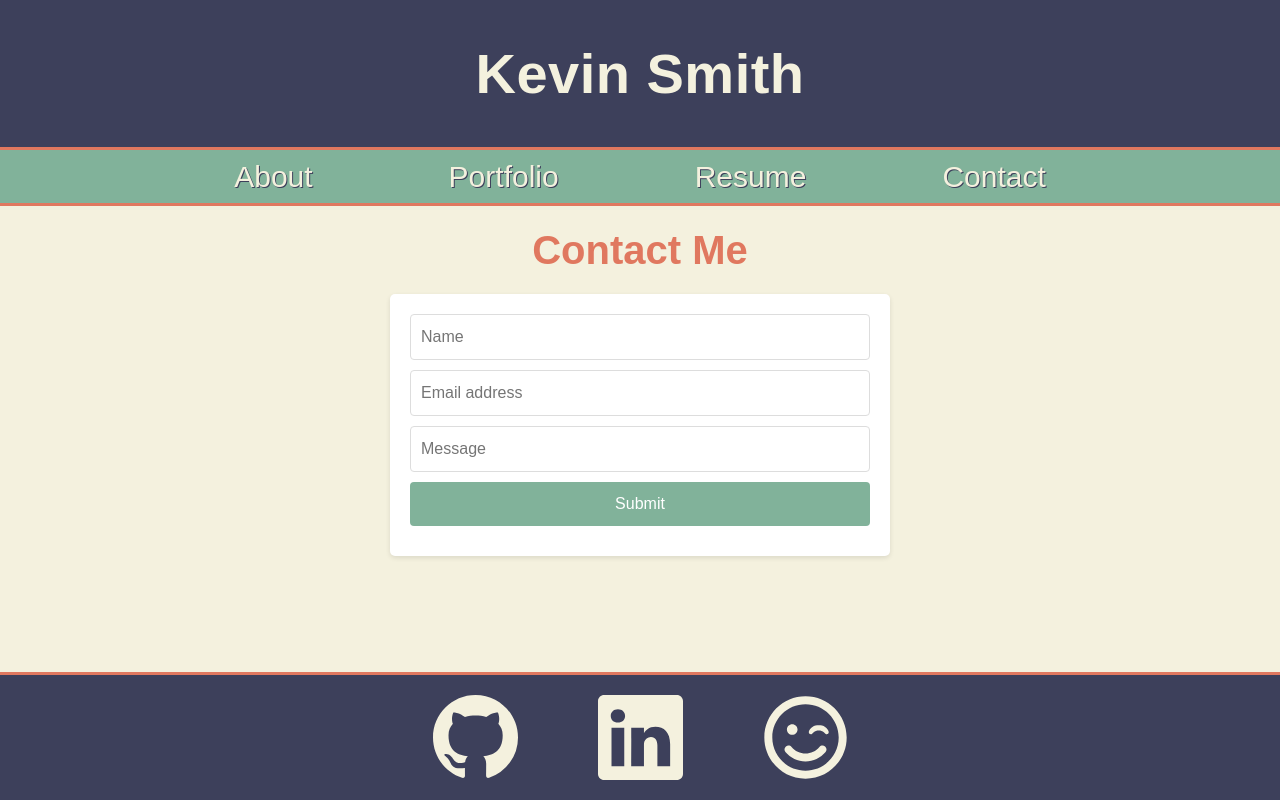
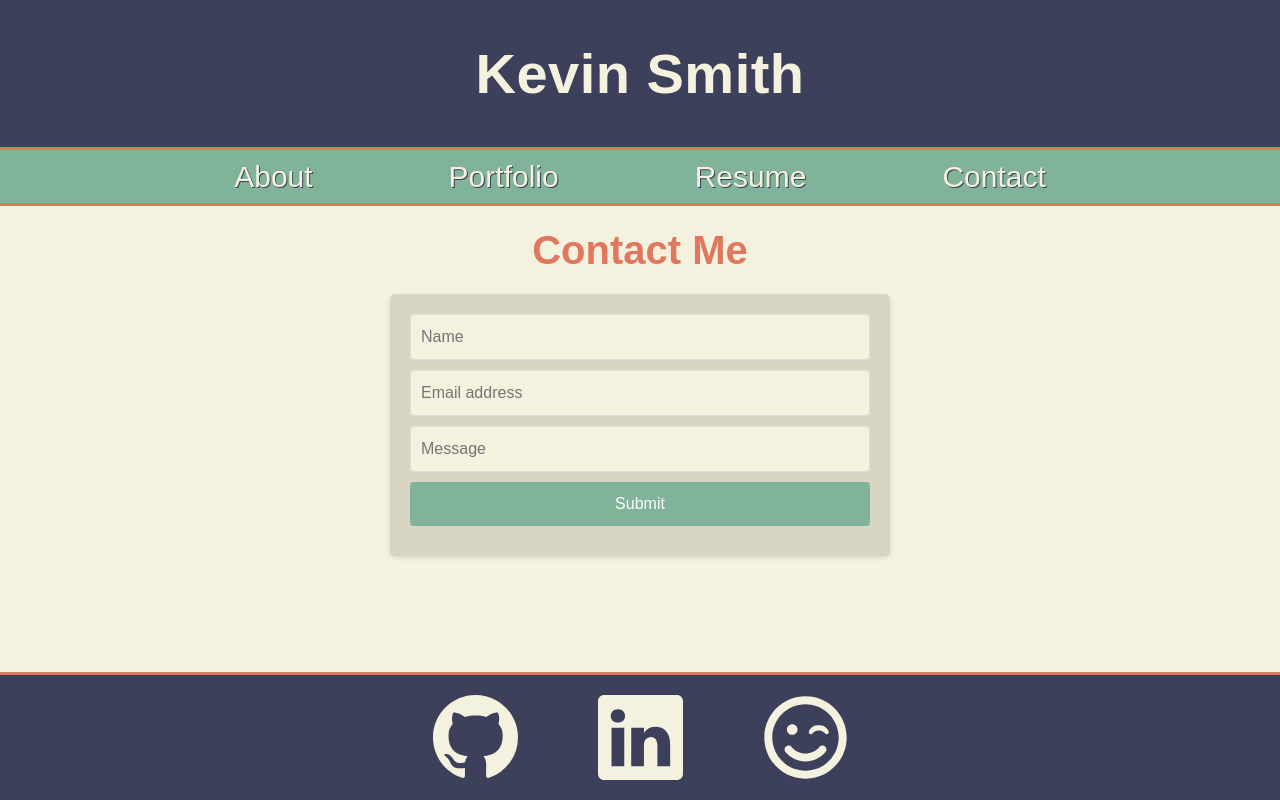
Before and after one commit to kevinsmithseven/professional-portfolio, a React (Vite) app: page /contact in a window 1280 px wide. Built offline with nearby package versions, Linux system fonts and the light colour scheme.

Commit message:
added profile pic to About page, updated styling

```diff
--- a/src/main.jsx
+++ b/src/main.jsx
@@ -21,7 +21,7 @@ const router = createBrowserRouter([
         element: <About />,
       },
       {
-        path: '/Contact',
+        path: '/contact',
         element: <Contact />,
       },
       {
--- a/src/pages/About.jsx
+++ b/src/pages/About.jsx
@@ -1,11 +1,15 @@
 import '../styles/About.css'
+import profilePic from '../images/IMG_0713.jpg';
 
 export default function About() {
   return (
     <div className="my-5">
       <h1 className="text-center mb-4">About Me</h1>
-      <div className="row">
-        <div className="col-lg-8 mx-auto about-text">
+      <div className="row justify-content-center">
+        <div className="col-12 col-md-6 text-center">
+          <img src={profilePic} alt="Picture of me" className="profile-pic mb-4" />
+        </div>
+        <div className="col-12 col-lg-8 about-text">
           <p className="text-justify">
             Greetings!<br>
             </br><br></br>
--- a/src/styles/About.css
+++ b/src/styles/About.css
@@ -5,7 +5,7 @@ h1 {
 }
 
 .about-text {
-    background-color: #f4f1de; /* Light background for the text */
+    background-color: #d8d5c2; /* Light background for the text */
     padding: 20px;
     border-radius: 5px; /* Rounded corners */
     box-shadow: 0 2px 5px rgba(0,0,0,0.1); /* Subtle shadow */
@@ -26,6 +26,15 @@ p a:hover {
     text-decoration: underline; /* Adds underline on hover */
 }
 
+.profile-pic {
+    width: 100%; /* Responsive width */
+    max-width: 300px; /* Maximum width */
+    height: auto; /* Maintain aspect ratio */
+    /* border-radius: 50%; Circular image */
+    box-shadow: 0 2px 5px rgba(0,0,0,0.2); /* Optional: adds a shadow */
+    margin-bottom: 20px; /* Spacing below the image */
+}
+
 /* Responsive design adjustments */
 @media (min-width: 992px) {
     .about-text {
--- a/src/styles/Contact.css
+++ b/src/styles/Contact.css
@@ -5,43 +5,44 @@
 }
 
 .contact-page h1 {
-    color: #e0785f; /* Dark color for the header */
+    color: #e0785f;
     text-align: center;
-    margin-bottom: 20px; /* Spacing below the header */
+    margin-bottom: 20px;
 }
 
 /* Form Component Styles */
 .container {
-    background-color: #fff; /* White background for the form */
+    background-color: #d8d5c2;
     padding: 20px;
     border-radius: 5px;
-    box-shadow: 0 2px 5px rgba(0,0,0,0.1); /* Subtle shadow for depth */
-    max-width: 500px; /* Limit the width of the form */
-    margin: auto; /* Center the form in the page */
+    box-shadow: 0 2px 5px rgba(0,0,0,0.1);
+    max-width: 500px;
+    margin: auto;
 }
 
 .form input, .form button {
-    width: 100%; /* Full width */
+    width: 100%;
     padding: 10px;
-    margin-bottom: 10px; /* Spacing between fields */
-    border: 1px solid #ddd; /* Subtle border */
-    border-radius: 4px; /* Rounded corners */
+    margin-bottom: 10px;
+    border: 1px solid #ddd;
+    border-radius: 4px;
+    background-color: #f4f1de;
 }
 
 .form button {
-    background-color: #81b29a; /* Accent color */
+    background-color: #81b29a;
     color: white;
     border: none;
     cursor: pointer;
 }
 
 .form button:hover {
-    background-color: #f2cc8f; /* Darker on hover */
+    background-color: #f2cc8f;
     color: #3d405B;
 }
 
 .error-text {
-    color: red; /* Error message in red */
+    color: red;
     text-align: center;
     margin-top: 10px;
 }
```
Also changed, not shown: src/images/IMG_1454.jpg (added), 1 other file (tests, documents, lock files or other folders).
